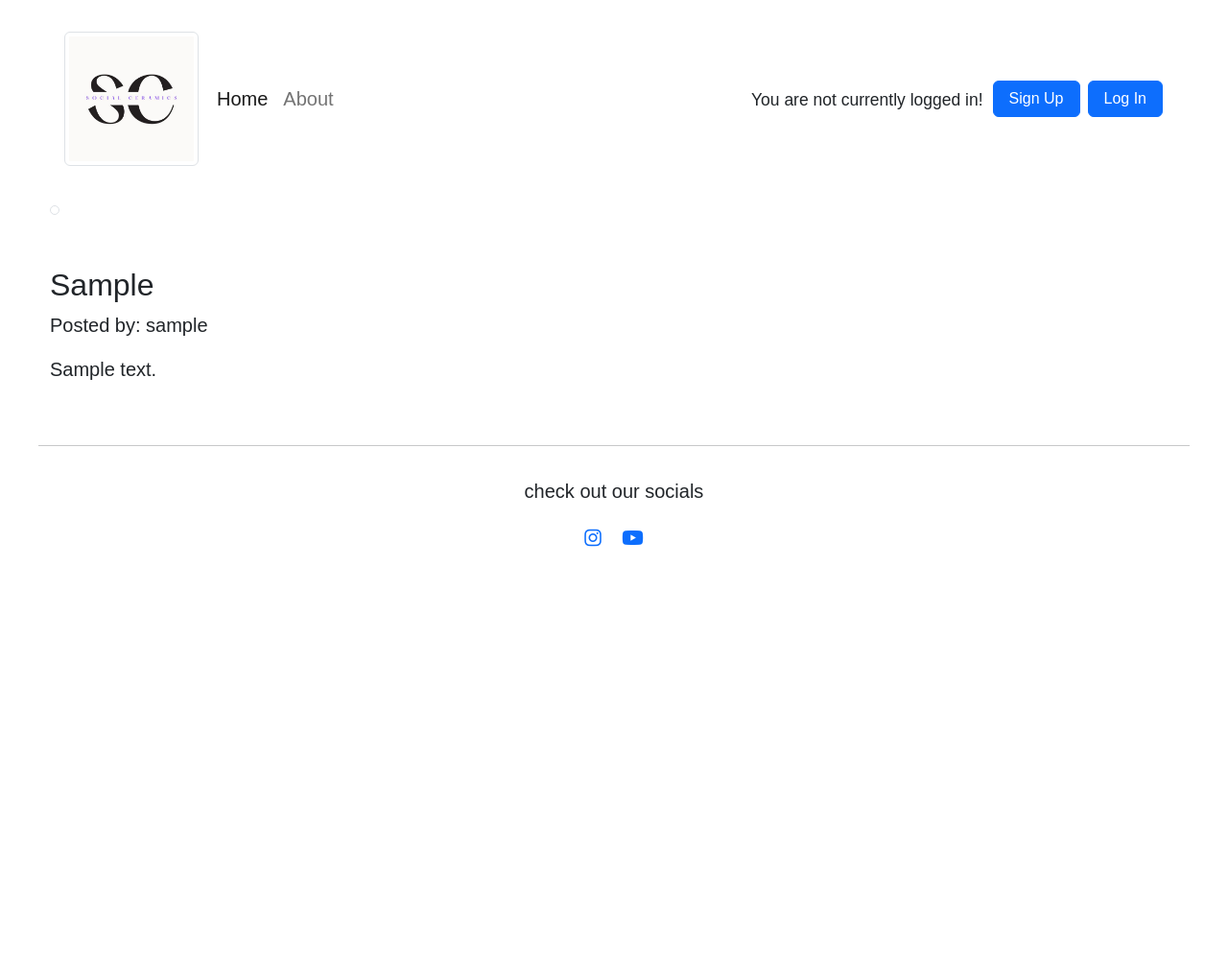
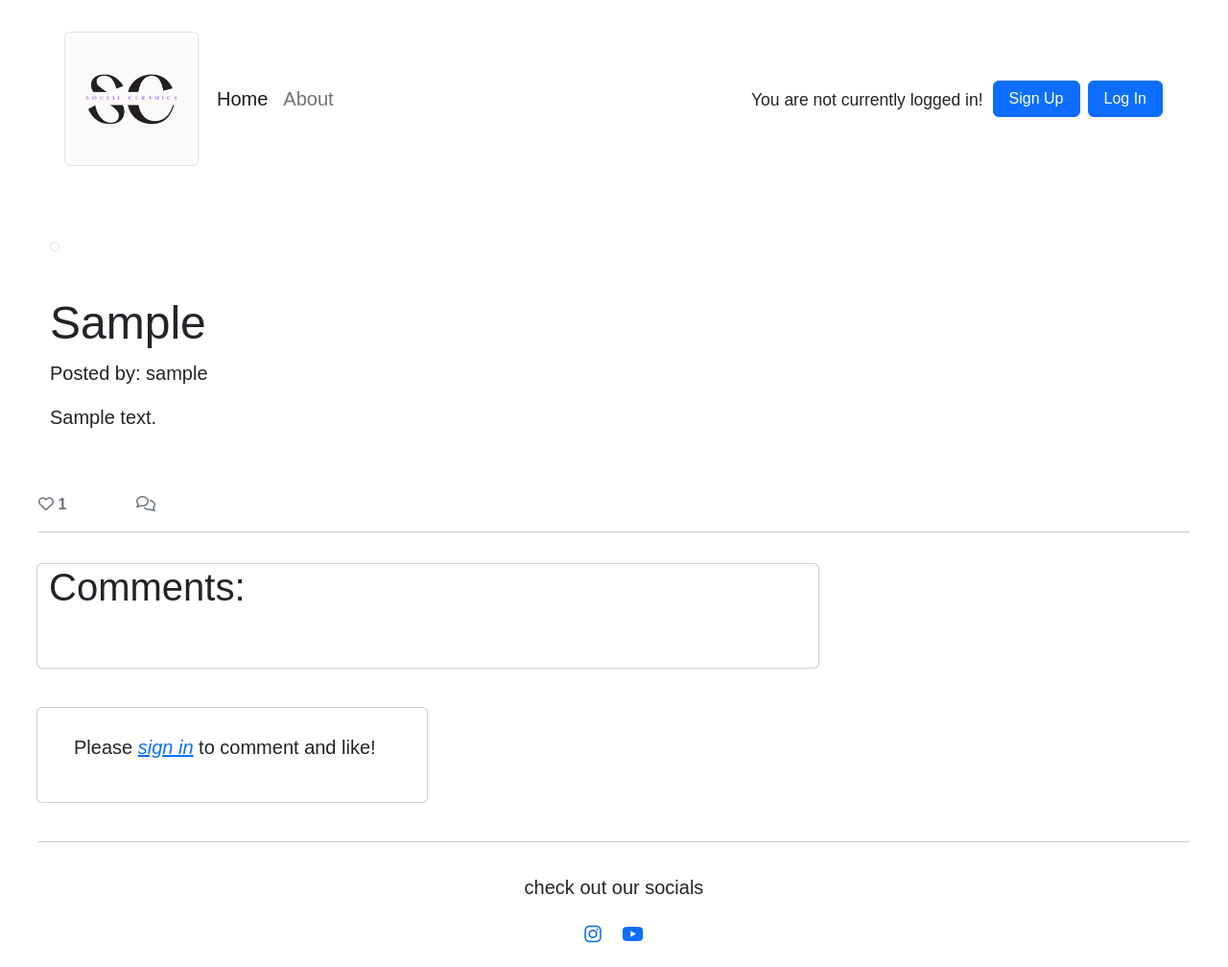
Before and after one commit to YasmineBB/ceramics-studio-platform, a Django app: a page that uses templates/post_detail.html in a window 1280 px wide. Shown: the whole page at 96% size. Before the commit the page ends 570 px from the top, so only its background shows below. Run offline with Django 3.2, Linux system fonts and the light colour scheme; tables that the repository leaves empty hold one stand-in row (values such as "Sample post"); some libraries are stand-ins or nearby versions; some web fonts are replaced.

Commit message:
Add view to allow user to comment and like

```diff
--- a/studio_platform/forms.py
+++ b/studio_platform/forms.py
@@ -1,10 +1,13 @@
 from django import forms
-from .models import Post, UserProfile
+from .models import Post, UserProfile, Comment
 from allauth.account.forms import SignupForm, LoginForm
+
 
 """
 Form for user to upload their work.
 """
+
+
 class PostForm(forms.ModelForm):
 
     class Meta:
@@ -38,9 +41,22 @@
 
 
 """
-Form for user to edit profile
+Form for user to edit profile.
 """
+
+
 class UserForm(forms.ModelForm):
     class Meta:
         model = UserProfile
         fields = ('bio', 'profile_picture',)
+
+
+"""
+Form for user to comment on a post.
+"""
+
+
+class CommentForm(forms.ModelForm):
+    class Meta:
+        model = Comment
+        fields = ('comment_body',)
--- a/studio_platform/urls.py
+++ b/studio_platform/urls.py
@@ -14,6 +14,6 @@
     path('<int:pk>/delete_image/', views.ImageDeleteView.as_view(), name='delete_image'),
     # path('edit_profile/', views.UserEditView.as_view(), name='edit_profile'),
     path('edit_profile/', views.edit_profile, name='edit_profile'),
-    path('profile/', views.user_profile, name='profile'),
+    path('create_profile/', views.create_profile, name='profile'),
     # path("post/edit/<int:pk>", views.UpdatePostView.as_view(), name="update_image"),
 ]
--- a/studio_platform/views.py
+++ b/studio_platform/views.py
@@ -1,13 +1,8 @@
 from django.shortcuts import render, redirect, get_object_or_404
-from django.views import generic
-# from django.views.generic import (ListView,
-#                                   DetailView,
-#                                   CreateView,
-#                                   UpdateView,
-#                                   DeleteView)
+from django.views import generic, View
 from django.http import HttpResponseRedirect
 from .models import Post, UserProfile
-from .forms import PostForm, UploadForm, UserForm
+from .forms import PostForm, UploadForm, UserForm, CommentForm
 from django.urls import reverse_lazy
 from django.contrib.auth.decorators import login_required
 from django.contrib.auth.forms import UserChangeForm
@@ -16,7 +11,10 @@
 from django.contrib.auth.mixins import LoginRequiredMixin, UserPassesTestMixin
 
 
-# Views
+"""
+View for user to see blog posts.
+"""
+
 
 class PostView(generic.ListView):
     model = Post
@@ -25,9 +23,67 @@
     paginate_by = 6
 
 
-class PostDetail(generic.DetailView):
-    model = Post
-    template_name = 'post_detail.html'
+# class PostDetail(generic.DetailView):
+#     model = Post
+#     template_name = 'post_detail.html'
+
+"""
+View for user to comment on blog posts.
+"""
+
+
+class PostDetail(View):
+
+    def get(self, request, slug, *args, **kwargs):
+        queryset = Post.objects.filter(status=1)
+        post = get_object_or_404(queryset, slug=slug)
+        comment = post.comment.filter(approved=True).order_by("-posted_on")
+        liked = False
+        if post.likes.filter(id=self.request.user.id).exists():
+            liked = True
+
+        return render(
+            request,
+            "post_detail.html",
+            {
+                "post": post,
+                "comment": comment,
+                "commented": False,
+                "liked": liked,
+                "comment_form": CommentForm()
+            },
+        )
+
+    def post(self, request, slug, *args, **kwargs):
+
+        queryset = Post.objects.filter(status=1)
+        post = get_object_or_404(queryset, slug=slug)
+        comment = post.comment.filter(approved=True).order_by("-posted_on")
+        liked = False
+        if post.likes.filter(id=self.request.user.id).exists():
+            liked = True
+
+        comment_form = CommentForm(data=request.POST)
+        if comment_form.is_valid():
+            comment_form.instance.email = request.user.email
+            comment_form.instance.name = request.user.username
+            comment = comment_form.save(commit=False)
+            comment.post = post
+            comment.save()
+        else:
+            comment_form = CommentForm()
+
+        return render(
+            request,
+            "post_detail.html",
+            {
+                "post": post,
+                "comments": comments,
+                "commented": True,
+                "comment_form": comment_form,
+                "liked": liked
+            },
+        )
 
 
 class AboutView(generic.TemplateView):
@@ -90,7 +146,12 @@
 
 
 """
-User edit profile view
+User create profile view.
+"""
+
+
+"""
+User edit profile view.
 """
 # message for user who tries to access the page without being logged in ('please sign in first')
 
@@ -166,7 +227,7 @@
         # return redirect('/')
         return redirect('student_gallery')
     else:
-        form = UserForm()()
+        form = UserForm()
     return render(request, 'profile.html', {'form': form})
 
 
--- a/templates/post_detail.html
+++ b/templates/post_detail.html
@@ -3,9 +3,10 @@
 
 {% block content %}
 
-<div class="container-fluid mb-5">
+<div class="container-fluid mb-5 mt-4">
     <div class="row">
-        <div class="d-md-block col-md-6 masthead-image">
+        <!-- <h2 class="mt-5 mb-5 display-6">{{ post.caption }}</h2> -->
+        <div class="d-md-block col-md-6 masthead-image mt-4">
             <!-- The featured image URL goes in the src attribute -->
             {% if "placeholder" in post.image.url %}
             <img class="img-thumbnail"
@@ -15,9 +16,11 @@
             {% endif %}
         </div>
     </div>
-    <div class="row">
-        <h2 class="mt-5">{{ post.caption }}</h2>
-        <p>Posted by: {{ post.user }}</p>
+    <div class="row mt-3">
+        <div class="col-md-6">
+            <h2 class="mt-4 display-5">{{ post.caption }}</h2>
+            <p>Posted by: {{ post.user }}</p>
+        </div>
     </div>
     <div class="row">
         <div class="col-md-6">
@@ -27,4 +30,77 @@
 </div>
 
 
+
+<div class="row">
+
+    <div class="col-1">
+        <!-- The number of likes goes before the closing strong tag -->
+        <strong class="text-secondary"><i class="far fa-heart"></i> {{ post.number_of_likes }} </strong>
+    </div>
+    <div class="col-1">
+        {% with comments.count as total_comments %}
+        <strong class="text-secondary"><i class="far fa-comments"></i>
+            <!-- Our total_comments variable goes before the closing strong tag -->
+            {{ total_comments }}</strong>
+        {% endwith %}
+    </div>
+</div>
+</div>
+</div>
+</div>
+<div class="row">
+    <div class="col">
+        <hr>
+    </div>
+</div>
+<div class="row">
+    <div class="col-md-8 card mb-4  mt-3 ">
+        <h3 class="display-6">Comments:</h3>
+        <div class="card-body">
+            <!-- We want a for loop inside the empty control tags to iterate through each comment in comments -->
+            {% for comment in comments %}
+            <div class="comments" style="padding: 10px;">
+                <p class="font-weight-bold">
+                    <!-- The commenter's name goes here. Check the model if you're not sure what that is -->
+                    {{ comment.name }}
+                    <span class=" text-muted font-weight-normal">
+                        <!-- The comment's created date goes here -->
+                        {{ comment.posted_on }}
+                    </span> wrote:
+                </p>
+                <!-- The body of the comment goes before the | -->
+                {{ comment.body | linebreaks }}
+            </div>
+            <!-- Our for loop ends here -->
+            {% endfor %}
+        </div>
+    </div>
+    <div class="col-md-4 card mb-4  mt-3 ">
+        <div class="card-body">
+            <!-- For later -->
+            {% if commented %}
+            <div class="alert alert-success" role="alert">
+                Your comment is awaiting approval
+            </div>
+            {% else %}
+            {% if user.is_authenticated %}
+
+            <h3>Leave a comment:</h3>
+            <p>Posting as: {{ user.username }}</p>
+            <form method="post" style="margin-top: 1.3em;">
+                {{ comment_form }}
+                {% csrf_token %}
+                <button type="submit" class="btn btn-success btn-signup btn-sm">Submit</button>
+            </form>
+
+            {% else %}
+            <p>Please <a href="{% url 'account_login' %}"><em>sign in</em></a> to comment and like!</p>
+            {% endif %}
+            {% endif %}
+        </div>
+    </div>
+</div>
+</div>
+
+
 {%endblock%}
```
Also changed, not shown: templates/create_profile.html (added, +38 -0 lines), README.md.
